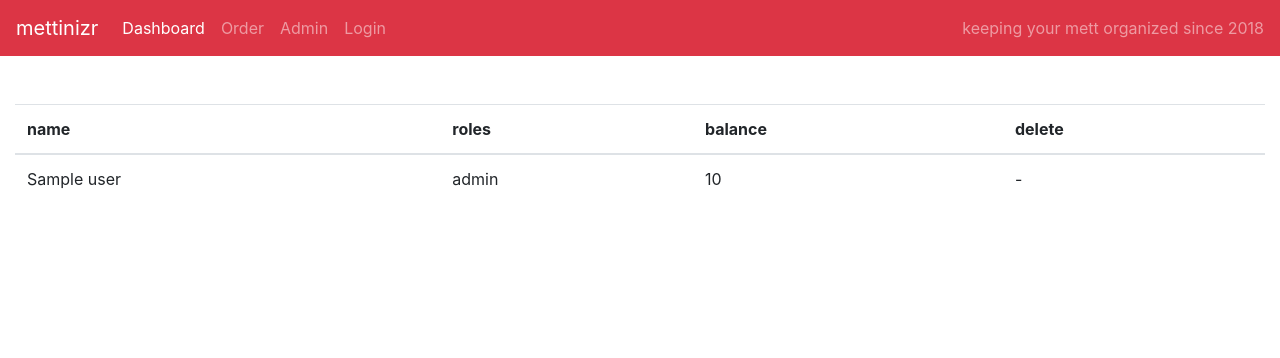
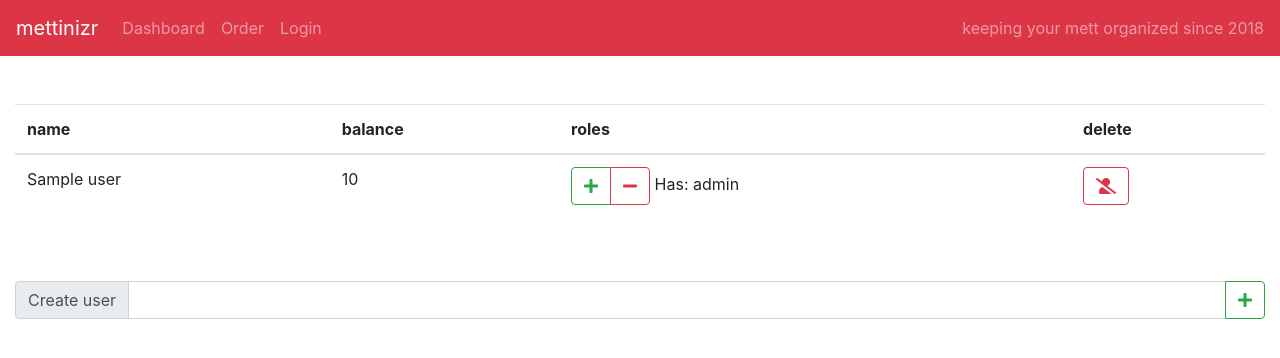
Before and after one commit to dorpvom/mettinizr, a Python web app: template src/app/templates/user.html in a window 1280 px wide. Shown: the top 358 px of the page. Run offline with Jinja, Linux system fonts and the light colour scheme; the template is opened without the code that fills it: most values are stand-ins (such as "Sample title", 1, 10 or a date in 2020); some libraries are stand-ins or nearby versions.

Commit message:
more layouting

```diff
--- a/src/app/templates/base.html
+++ b/src/app/templates/base.html
@@ -34,9 +34,14 @@
                     <li class="nav-item">
                         <a class="nav-link {% if active_page == 'Order' %} active {% endif %}" href="/order">Order</a>
                     </li>
-                    <li class="nav-item">
-                        <a class="nav-link {% if active_page == 'Admin' %} active {% endif %}" href="/admin">Admin</a>
-                    </li>
+                    {% if current_user.has_role('admin') %}
+                        <li class="nav-item">
+                            <a class="nav-link {% if active_page == 'Admin' %} active {% endif %}" href="/admin">Admin</a>
+                        </li>
+                        <li class="nav-item">
+                            <a class="nav-link {% if active_page == 'User' %} active {% endif %}" href="/user">Users</a>
+                        </li>
+                    {% endif %}
                     {% if current_user.is_authenticated %}
                         <li class="nav-item dropdown">
                             <a class="nav-link dropdown-toggle" href="#" id="navbarDropdown" role="button" data-toggle="dropdown" aria-haspopup="true" aria-expanded="false">
--- a/src/app/templates/user.html
+++ b/src/app/templates/user.html
@@ -1,16 +1,16 @@
 {% extends "base.html" %}
 
-{% set active_page = "Dashboard" %}
+{% set active_page = "User" %}
 
 {% block body %}
 
-    <div class="table-responsive">
+    <div class="table-responsive-md">
         <table class="table table-hover">
             <thead>
                 <tr>
                     <th scope="col">name</th>
+                    <th scope="col">balance</th>
                     <th scope="col">roles</th>
-                    <th scope="col">balance</th>
                     <th scope="col">delete</th>
                 </tr>
             </thead>
@@ -18,13 +18,32 @@
                 {% for user in users %}
                     <tr>
                         <td>{{ user['name'] }}</td>
-                        <td>{{ user['roles'] }}</td>
                         <td>{{ user['balance'] }}</td>
-                        <td> - </td>
+                        <td>
+                            <div class="btn-group" role="group" aria-label="role management">
+                                <button type="button" class="btn btn-outline-success"><i class="fas fa-plus"></i></button>
+                                <button type="button" class="btn btn-outline-danger"><i class="fas fa-minus"></i></button>
+                            </div>
+                            Has: {{ user['roles'] }}
+                        </td>
+                        <td><button type="button" class="btn btn-outline-danger"><i class="fas fa-user-slash"></i></button></td>
                     </tr>
                 {% endfor %}
             </tbody>
         </table>
+
+    </div>
+
+    <br /><br />
+
+    <div class="input-group">
+        <div class="input-group-prepend">
+            <span class="input-group-text">Create user</span>
+        </div>
+        <input type="text" class="form-control" aria-label="name">
+        <div class="input-group-append">
+            <button class="btn btn-outline-success" type="button" id="create-user-button"><i class="fas fa-plus"></i></button>
+        </div>
     </div>
 
 {% endblock %}
```
